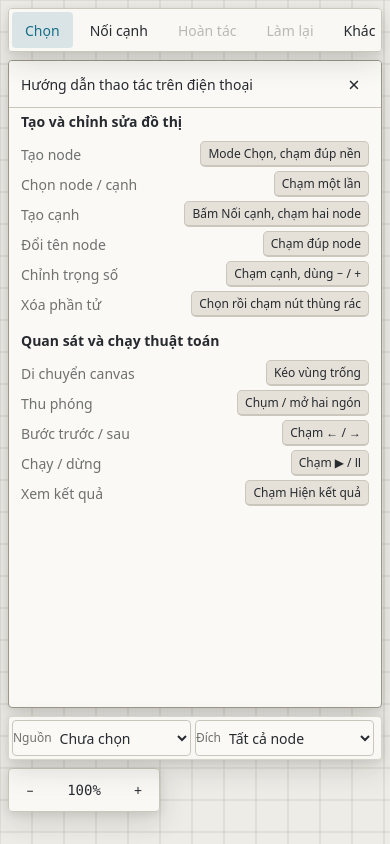
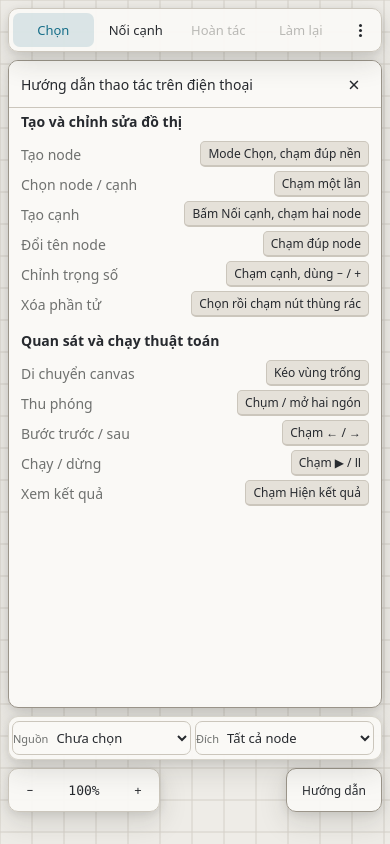
Before and after one commit to Bakaguya-sama/Dijkstra-Visualizer, a React (Vite) app: page / in a window 390 px wide. Built offline with nearby package versions, Linux system fonts and the light colour scheme.

Commit message:
feat: restore compact two-tier mobile controls

```diff
--- a/src/components/ShortcutHelp.tsx
+++ b/src/components/ShortcutHelp.tsx
@@ -40,6 +40,6 @@ export function ShortcutHelp() {
         <div className="mobile-guide"><ShortcutGroups groups={vi.mobileShortcutGroups} /></div>
       </div>
     </section>}
-    <button className="shortcut-button" aria-label={vi.shortcuts} title={vi.shortcuts} aria-expanded={open} onClick={() => setOpen((value) => !value)}><KeyboardIcon /></button>
+    <button className="shortcut-button" aria-label={vi.shortcuts} title={vi.shortcuts} aria-expanded={open} onClick={() => setOpen((value) => !value)}><KeyboardIcon /><span className="shortcut-button-label">{vi.help}</span></button>
   </div>;
 }
--- a/src/components/Toolbar.tsx
+++ b/src/components/Toolbar.tsx
@@ -31,15 +31,15 @@ export function Toolbar(props: Props) {
       <button className={props.mode==='connect'?'active':''} aria-pressed={props.mode==='connect'} onClick={()=>props.onMode('connect')}>{vi.connectMode}</button>
       <button disabled={!props.canUndo} onClick={props.onUndo}>{vi.undo}</button>
       <button disabled={!props.canRedo} onClick={props.onRedo}>{vi.redo}</button>
-      <button className="toolbar-more" aria-label={props.moreOpen?vi.hideMoreTools:vi.moreTools} title={props.moreOpen?vi.hideMoreTools:vi.moreTools} aria-expanded={props.moreOpen} onClick={props.onMore}>{vi.more}</button>
+      <button className="toolbar-more" aria-label={props.moreOpen?vi.hideMoreTools:vi.moreTools} title={props.moreOpen?vi.hideMoreTools:vi.moreTools} aria-expanded={props.moreOpen} onClick={props.onMore}><span className="vertical-ellipsis" aria-hidden="true"><span/><span/><span/></span></button>
     </div>
     <span className="toolbar-divider" aria-hidden="true" />
     <div className={`toolbar-secondary${props.moreOpen?' open':''}`}>
       <button className="toolbar-direction" onClick={()=>runSecondary(props.onToggle)}>{props.directed ? vi.directed : vi.undirected}</button>
       <button className="toolbar-import" onClick={()=>runSecondary(props.onImport)}>{vi.import}</button>
       <button className="toolbar-export" onClick={()=>runSecondary(props.onExport)}>{vi.export}</button>
-      <button className="toolbar-desktop-only" onClick={props.onFullscreen}>{props.fullscreen ? vi.exitFullscreen : vi.fullscreen}</button>
-      <button className="toolbar-desktop-only" onClick={props.onReset} title={vi.resetCanvas}>{vi.reset}</button>
+      <button className="toolbar-desktop-only toolbar-fullscreen" onClick={()=>runSecondary(props.onFullscreen)}>{props.fullscreen ? vi.exitFullscreen : vi.fullscreen}</button>
+      <button className="toolbar-desktop-only toolbar-reset" onClick={()=>runSecondary(props.onReset)} title={vi.resetCanvas}>{vi.reset}</button>
       <button className="toolbar-example" onClick={()=>runSecondary(props.onExample)}>{vi.example}</button>
       <button className="toolbar-mobile-only toolbar-theme" onClick={()=>runSecondary(props.onTheme)}>{props.theme==='dark'?vi.lightTheme:vi.darkTheme}</button>
       <button className="toolbar-mobile-only toolbar-help" onClick={()=>runSecondary(props.onHelp)}>{vi.help}</button>
--- a/src/styles/app.css
+++ b/src/styles/app.css
@@ -62,6 +62,8 @@ button:focus-visible, select:focus-visible, input:focus-visible, [role="separato
 .toolbar { top: var(--float-offset); left: 50%; width: max-content; transform: translateX(-50%); min-height: var(--toolbar-h); overflow-x: auto; overflow-y: hidden; white-space: nowrap; scrollbar-width: thin; }
 .toolbar-primary, .toolbar-secondary { display: flex; align-items: center; gap: var(--space-2); }
 .toolbar-more { display: none; width: 44px; min-width: 44px; padding: 0; font-size: 22px; line-height: 1; }
+.vertical-ellipsis { display: inline-grid; gap: 2px; place-items: center; }
+.vertical-ellipsis > span { width: 3px; height: 3px; border-radius: 50%; background: currentColor; }
 .toolbar-mobile-only, .panel-toggle-label { display: none; }
 .toolbar-divider, .runbar-divider, .dock-divider { flex: 0 0 1px; width: 1px; height: 24px; background: var(--border); }
 
@@ -94,6 +96,7 @@ button:focus-visible, select:focus-visible, input:focus-visible, [role="separato
 .shortcut-help { position: relative; display: flex; justify-content: flex-end; }
 .shortcut-button { width: 42px; min-width: 42px; padding: 0; color: var(--accent-warm); border-color: var(--border-strong); background: var(--surface-elevated); box-shadow: var(--shadow-popover); }
 .shortcut-button svg { width: 21px; height: 21px; fill: none; stroke: currentColor; stroke-width: 1.7; stroke-linecap: round; stroke-linejoin: round; }
+.shortcut-button-label { display: none; }
 .shortcut-popover { position: absolute; right: 0; bottom: calc(100% + var(--space-2)); display: flex; flex-direction: column; width: min(360px, calc(100vw - 32px)); max-height: min(660px, calc(100vh - 96px)); overflow: hidden; padding: 0; border: 1px solid var(--border); border-radius: var(--radius-floating); background: var(--surface); box-shadow: var(--shadow-popover); color: var(--text); }
 .shortcut-heading { position: relative; z-index: 2; display: flex; flex: 0 0 auto; align-items: center; justify-content: space-between; gap: var(--space-3); min-height: 54px; margin: 0; padding: var(--space-2) var(--space-4); border-bottom: 1px solid var(--border); background: var(--surface); }
 .shortcut-heading h2 { margin: 0; font-size: var(--fs-lg); }
@@ -202,116 +205,128 @@ tbody tr:nth-child(even) > * { background: var(--bg-subtle); }
 }
 
 @media (max-width: 767px) {
-  .canvas-area {
+  .workspace {
     --m-gap: 8px;
     --m-bar-h: 44px;
-    --m-control-h: 36px;
-    --radius: 4px;
+    --m-runbar-h: 48px;
+    --m-control-h: 34px;
+    --m-radius: 10px;
+    --m-control-radius: 7px;
+  }
+  .canvas-area {
     --float-offset: var(--m-gap);
     --toolbar-stack-h: var(--m-bar-h);
   }
-  .canvas-area.toolbar-expanded { --toolbar-stack-h: 178px; }
+  .canvas-area.toolbar-expanded { --toolbar-stack-h: 82px; }
   .workspace.with-panel { display: block; }
   .panel-resizer { display: none; }
-  .toolbar, .runbar {
+  .toolbar {
     left: var(--m-gap);
     right: var(--m-gap);
     width: auto;
     height: var(--m-bar-h);
     min-height: var(--m-bar-h);
     max-width: none;
-    padding: 3px;
-    gap: 4px;
+    padding: 4px;
+    gap: 3px;
     transform: none;
-    border-radius: var(--radius);
-    font-size: 14px;
+    border-radius: var(--m-radius);
+    font-size: 13px;
     font-weight: 400;
     backdrop-filter: none;
+    flex-direction: column;
+    align-items: stretch;
+    justify-content: flex-start;
+    overflow: hidden;
+    transition: height 150ms;
   }
-  .toolbar {
-    flex-direction: row;
-    align-items: center;
-    justify-content: flex-start;
-    overflow-x: auto;
-    overflow-y: hidden;
-    scrollbar-width: none;
-  }
-  .toolbar::-webkit-scrollbar, .runbar-main::-webkit-scrollbar { display: none; }
-  .toolbar-primary { display: flex; flex: 0 0 auto; gap: 4px; }
+  .canvas-area.toolbar-expanded .toolbar { height: 82px; }
+  .toolbar-primary { display: grid; flex: 0 0 auto; grid-template-columns: repeat(4, minmax(0, 1fr)) 34px; width: 100%; gap: 2px; }
   .toolbar-primary button, .toolbar-more {
     min-width: 0;
     height: var(--m-control-h);
     min-height: var(--m-control-h);
-    padding-inline: 12px;
+    padding-inline: 4px;
     border: 1px solid transparent;
-    border-radius: var(--radius);
-    font-size: 14px;
+    border-radius: var(--m-control-radius);
+    font-size: 13px;
     font-weight: 400;
   }
   .toolbar-primary button.active { color: var(--accent) !important; border-color: transparent; background: var(--accent-soft); }
-  .toolbar-more { display: inline-flex; width: auto; align-items: center; justify-content: center; line-height: normal; }
+  .toolbar-more { display: inline-flex; width: 34px; align-items: center; justify-content: center; padding: 0; font-size: 19px; line-height: 1; }
   .toolbar > .toolbar-divider { display: none; }
   .toolbar-secondary {
-    position: fixed;
-    z-index: 30;
-    top: calc(var(--m-gap) + var(--m-bar-h) + var(--m-gap));
-    right: var(--m-gap);
     display: none;
-    grid-template-columns: 1fr 1fr;
-    width: min(232px, calc(100vw - 16px));
-    padding: 4px;
-    gap: 4px;
-    border: 1px solid var(--border);
-    border-radius: var(--radius);
-    background: var(--surface-floating);
-    box-shadow: var(--shadow-popover);
+    flex: 0 0 36px;
+    width: 100%;
+    min-width: 0;
+    padding-top: 3px;
+    gap: 2px;
+    overflow-x: auto;
+    overflow-y: hidden;
+    border-top: 1px solid var(--border);
+    scrollbar-width: none;
   }
-  .toolbar-secondary.open { display: grid; }
+  .toolbar-secondary::-webkit-scrollbar, .runbar-main::-webkit-scrollbar { display: none; }
+  .toolbar-secondary.open { display: flex; }
   .toolbar-secondary button {
-    min-width: 0;
-    height: var(--m-control-h);
-    min-height: var(--m-control-h);
+    flex: 0 0 auto;
+    height: 32px;
+    min-height: 32px;
     padding-inline: 8px;
-    overflow: hidden;
     border: 1px solid transparent;
-    border-radius: var(--radius);
-    font-size: 14px;
+    border-radius: var(--m-control-radius);
+    font-size: 12px;
     font-weight: 400;
-    text-align: left;
-    text-overflow: ellipsis;
     white-space: nowrap;
   }
   .toolbar-direction { order: 1; }
-  .toolbar-example { order: 2; }
-  .toolbar-import { order: 3; }
-  .toolbar-export { order: 4; }
-  .toolbar-theme { order: 5; }
-  .toolbar-help { order: 6; }
+  .toolbar-import { order: 2; }
+  .toolbar-export { order: 3; }
+  .toolbar-fullscreen { order: 4; }
+  .toolbar-reset { order: 5; }
+  .toolbar-example { order: 6; }
+  .toolbar-theme { order: 7; }
+  .toolbar-desktop-only { display: block; }
   .toolbar-mobile-only { display: block; }
-  .toolbar-desktop-only { display: none; }
+  .toolbar-help { display: none; }
   .runbar {
     top: calc(var(--m-gap) + var(--toolbar-stack-h) + var(--m-gap));
+    left: var(--m-gap);
+    right: var(--m-gap);
+    width: auto;
+    height: var(--m-runbar-h);
+    min-height: var(--m-runbar-h);
+    max-width: none;
+    padding: 3px 4px 9px;
+    gap: 0;
     align-items: stretch;
-    overflow: hidden;
+    overflow: visible;
+    transform: none;
+    border-radius: var(--m-radius);
+    font-size: 13px;
+    font-weight: 400;
+    backdrop-filter: none;
   }
-  .runbar-main { height: var(--m-control-h); gap: 4px; overflow-x: auto; padding: 0; scrollbar-width: none; }
+  .runbar-main { height: var(--m-control-h); gap: 2px; overflow: hidden; padding: 0; }
   .transport-group { flex: 1 1 auto; justify-content: space-between; gap: 2px; min-width: 0; }
   .transport, .play-button {
-    width: 32px;
-    min-width: 32px;
-    height: var(--m-control-h);
-    min-height: var(--m-control-h);
+    width: 28px;
+    min-width: 28px;
+    height: 32px;
+    min-height: 32px;
     padding: 0;
-    border-radius: var(--radius);
-    font-size: 14px;
+    border-radius: var(--m-control-radius);
+    font-size: 13px;
     font-weight: 400;
   }
-  .play-button { width: 36px; min-width: 36px; color: var(--accent) !important; }
-  .step-counter { min-width: 48px; font-size: 14px; font-weight: 500; }
-  .table-toggle { min-width: 58px; height: var(--m-control-h); min-height: var(--m-control-h); padding-inline: 6px; border-radius: var(--radius); font-size: 14px; font-weight: 400; }
+  .play-button { width: 32px; min-width: 32px; color: var(--accent) !important; }
+  .step-counter { min-width: 42px; font-size: 13px; font-weight: 500; }
+  .playback-speed { width: 48px; min-width: 48px; height: 32px; min-height: 32px; padding-inline: 4px; border-radius: var(--m-control-radius); font-size: 12px; font-weight: 500; }
+  .table-toggle { min-width: 52px; height: 32px; min-height: 32px; padding-inline: 5px; border-radius: var(--m-control-radius); font-size: 12px; font-weight: 500; }
   .table-toggle-long { display: none; }
   .table-toggle-short { display: inline; }
-  .step-range { position: absolute; right: 4px; bottom: 0; left: 4px; width: calc(100% - 8px); height: 4px; accent-color: var(--accent); }
+  .step-range { position: absolute; z-index: 2; right: 6px; bottom: -1px; left: 6px; width: calc(100% - 12px); height: 14px; accent-color: var(--accent); pointer-events: auto; }
   .selectors {
     left: var(--m-gap);
     right: var(--m-gap);
@@ -327,8 +342,8 @@ tbody tr:nth-child(even) > * { background: var(--bg-subtle); }
     gap: 4px;
     overflow: visible;
     transform: none;
-    border-radius: var(--radius);
-    font-size: 14px;
+    border-radius: var(--m-radius);
+    font-size: 13px;
     font-weight: 400;
     backdrop-filter: none;
   }
@@ -341,9 +356,9 @@ tbody tr:nth-child(even) > * { background: var(--bg-subtle); }
     gap: 0;
     overflow: hidden;
     border: 1px solid var(--border);
-    border-radius: var(--radius);
+    border-radius: var(--m-control-radius);
     background: var(--surface);
-    font-size: 12px;
+    font-size: 11px;
     font-weight: 400;
   }
   .selectors select {
@@ -354,14 +369,14 @@ tbody tr:nth-child(even) > * { background: var(--bg-subtle); }
     min-height: 34px;
     padding-inline: 4px;
     border: 0;
-    border-radius: var(--radius);
+    border-radius: var(--m-control-radius);
     background: transparent;
     box-shadow: none;
-    font-size: 14px;
+    font-size: 13px;
     font-weight: 400;
   }
-  .selector-label { flex: none; padding-left: 0; font-size: 12px; font-weight: 400; line-height: 1; }
-  .mobile-delete { display: inline-flex; width: 44px; min-width: 44px; height: 44px; min-height: 44px; margin: -3px; align-items: center; justify-content: center; padding: 0; color: var(--accent) !important; border: 1px solid var(--border) !important; border-radius: var(--radius); background: var(--surface); }
+  .selector-label { flex: none; padding-left: 0; font-size: 11px; font-weight: 400; line-height: 1; }
+  .mobile-delete { display: inline-flex; width: 44px; min-width: 44px; height: 44px; min-height: 44px; margin: -3px; align-items: center; justify-content: center; padding: 0; color: var(--accent) !important; border: 1px solid var(--border) !important; border-radius: var(--m-control-radius); background: var(--surface); }
   .canvas-dock {
     bottom: calc(32px + env(safe-area-inset-bottom)) !important;
     left: var(--m-gap) !important;
@@ -370,35 +385,39 @@ tbody tr:nth-child(even) > * { background: var(--bg-subtle); }
     margin: 0 !important;
     padding: 3px;
     gap: 4px;
-    border-radius: var(--radius);
-    font-size: 14px;
+    border-radius: var(--m-radius);
+    font-size: 13px;
     font-weight: 400;
   }
-  .canvas-dock button { height: var(--m-control-h); min-height: var(--m-control-h); border-radius: var(--radius); font-size: 14px; font-weight: 400; }
+  .canvas-dock button { height: var(--m-control-h); min-height: var(--m-control-h); border-radius: var(--m-control-radius); font-size: 13px; font-weight: 400; }
   .canvas-dock .dock-divider, .canvas-dock .theme-toggle { display: none; }
   .canvas-area:has(.runbar) .canvas-dock { display: none; }
-  .shortcut-panel { margin: 0 !important; }
-  .shortcut-button { display: none; }
+  .shortcut-panel { right: var(--m-gap) !important; bottom: calc(32px + env(safe-area-inset-bottom)) !important; margin: 0 !important; }
+  .shortcut-button { display: inline-flex; width: 96px; min-width: 96px; height: var(--m-bar-h); min-height: var(--m-bar-h); align-items: center; justify-content: center; padding-inline: 8px; border-radius: var(--m-radius); color: var(--text); font-size: 12px; font-weight: 500; white-space: nowrap; }
+  .shortcut-button svg { display: none; }
+  .shortcut-button-label { display: inline; }
   .side-panel {
     position: absolute;
     z-index: 30;
     left: var(--m-gap);
     right: var(--m-gap);
-    bottom: calc(32px + env(safe-area-inset-bottom));
-    height: var(--m-bar-h);
+    top: calc(var(--m-gap) + var(--m-bar-h) + var(--m-gap) + var(--m-runbar-h) + var(--m-gap));
+    bottom: var(--m-gap);
+    height: auto;
     border: 1px solid var(--border);
-    border-radius: var(--radius);
+    border-radius: var(--m-radius);
     background: var(--surface);
     box-shadow: var(--shadow-popover);
     transition: height 150ms;
   }
-  .side-panel.open { height: 76%; }
-  .drawer-toggle { display: block; width: 100%; height: var(--m-bar-h); min-height: var(--m-bar-h); border: 0; border-radius: var(--radius); text-align: left; padding: 0 12px; font-size: 14px; font-weight: 500; background: var(--surface); color: var(--text); }
-  .panel-content { height: calc(100% - var(--m-bar-h)); padding: var(--space-4); }
+  .workspace:has(.toolbar-expanded) .side-panel { top: calc(var(--m-gap) + 82px + var(--m-gap) + var(--m-runbar-h) + var(--m-gap)); }
+  .side-panel.open { height: auto; }
+  .drawer-toggle { display: block; width: 100%; height: 40px; min-height: 40px; border: 0; border-radius: var(--m-radius) var(--m-radius) 0 0; text-align: left; padding: 0 12px; font-size: 13px; font-weight: 500; background: var(--surface); color: var(--text); }
+  .panel-content { height: calc(100% - 40px); padding: 12px; }
   .notice { right: var(--m-gap); bottom: calc(136px + env(safe-area-inset-bottom)); }
   .panel-toggle-closed {
     top: auto;
-    right: var(--m-gap);
+    right: 112px;
     bottom: calc(32px + env(safe-area-inset-bottom));
     left: var(--m-gap);
     display: flex;
@@ -411,22 +430,22 @@ tbody tr:nth-child(even) > * { background: var(--bg-subtle); }
     transform: none;
     color: var(--text);
     border: 1px solid var(--border);
-    border-radius: var(--radius);
+    border-radius: var(--m-radius);
     background: var(--surface);
-    font-size: 14px;
+    font-size: 13px;
     font-weight: 500;
   }
   .panel-toggle-closed .panel-chevron { display: none; }
   .panel-toggle-label { display: inline; }
-  .shortcut-popover { position: fixed; z-index: 50; top: calc(var(--m-gap) + var(--toolbar-stack-h) + var(--m-gap)); right: var(--m-gap); bottom: calc(136px + env(safe-area-inset-bottom)); left: var(--m-gap); width: auto; max-height: none; border-radius: var(--radius); border-color: var(--border-strong); background: var(--surface); box-shadow: var(--shadow-popover); backdrop-filter: none; }
-  .canvas-area:has(.runbar) .shortcut-popover { top: calc(var(--m-gap) + var(--toolbar-stack-h) + var(--m-gap) + var(--m-bar-h) + var(--m-gap)); }
+  .shortcut-popover { position: fixed; z-index: 50; top: calc(var(--m-gap) + var(--toolbar-stack-h) + var(--m-gap)); right: var(--m-gap); bottom: calc(136px + env(safe-area-inset-bottom)); left: var(--m-gap); width: auto; max-height: none; border-radius: var(--m-radius); border-color: var(--border-strong); background: var(--surface); box-shadow: var(--shadow-popover); backdrop-filter: none; }
+  .canvas-area:has(.runbar) .shortcut-popover { top: calc(var(--m-gap) + var(--toolbar-stack-h) + var(--m-gap) + var(--m-runbar-h) + var(--m-gap)); }
   .shortcut-heading { min-height: var(--m-bar-h); padding-inline: 12px; }
   .shortcut-heading h2 { font-size: 14px; font-weight: 500; }
   .shortcut-body { padding: var(--space-1) var(--space-3) var(--space-3); }
   .desktop-shortcut-title, .desktop-guide { display: none; }
   .mobile-shortcut-title, .mobile-guide { display: block; }
-  .react-flow__attribution { top: calc(var(--m-gap) + var(--m-bar-h) + var(--m-gap)) !important; right: var(--m-gap) !important; bottom: auto !important; left: auto !important; font-size: 10px; }
-  .canvas-area:has(.runbar) .react-flow__attribution { top: calc(var(--m-gap) + var(--m-bar-h) + var(--m-gap) + var(--m-bar-h) + var(--m-gap)) !important; }
+  .react-flow__attribution { top: calc(var(--m-gap) + var(--toolbar-stack-h) + var(--m-gap)) !important; right: var(--m-gap) !important; bottom: auto !important; left: auto !important; font-size: 10px; }
+  .canvas-area:has(.runbar) .react-flow__attribution { top: calc(var(--m-gap) + var(--toolbar-stack-h) + var(--m-gap) + var(--m-runbar-h) + var(--m-gap)) !important; }
   .canvas-area.toolbar-expanded .react-flow__attribution { display: none; }
   .canvas-area:has(.shortcut-popover) .react-flow__attribution { display: none; }
 }
```
Also changed, not shown: 1 other file (tests, documents, lock files or other folders).
